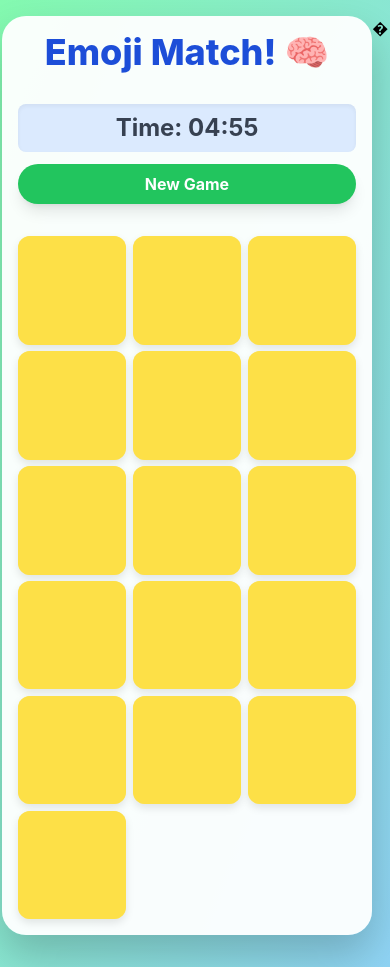
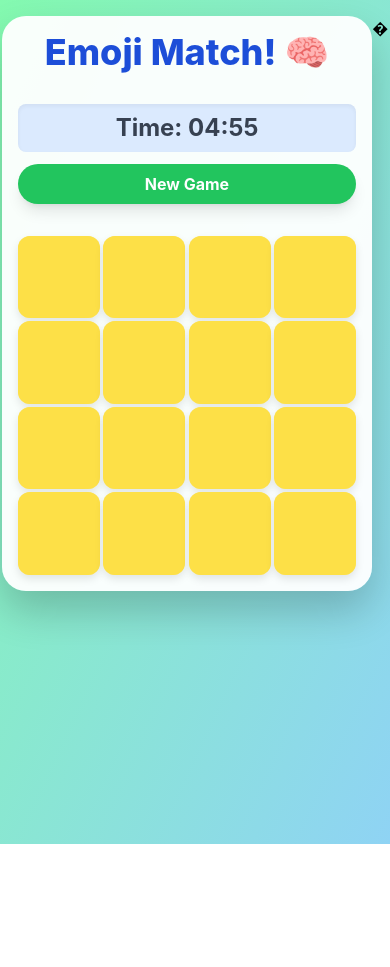
Before and after one commit to neenabatrra/emoji-memory-game, a plain HTML site: page index.html in a window 390 px wide. After the commit the page ends 844 px from the top, so only its background shows below. Drawn offline with nearby package versions, Linux system fonts and the light colour scheme.

Commit message:
Update index.html

```diff
--- a/index.html
+++ b/index.html
@@ -16,7 +16,6 @@
             align-items: flex-start; /* Start content from the top vertically */
             min-height: 100vh; /* Full viewport height */
             margin: 0;
-            /* Removed overflow: hidden to allow scrolling */
             padding-top: 1.5rem; /* Add some initial top padding */
             box-sizing: border-box; /* Include padding in element's total width and height */
         }
@@ -46,13 +45,12 @@
 
         .game-board {
             display: grid;
-            grid-template-columns: repeat(4, 1fr); /* Default 4 columns for larger screens */
+            grid-template-columns: repeat(4, 1fr); /* Always 4 columns */
             grid-template-rows: repeat(4, 1fr); /* 4 rows for 16 cards */
             gap: 0.75rem; /* Gap between cards */
             perspective: 1000px; /* For 3D flip effect */
             width: 100%; /* Always take full width of container */
             aspect-ratio: 1 / 1; /* Keep it square */
-            /* Removed max-width: 500px to prevent cutoff on large screens */
         }
 
         .card {
@@ -132,12 +130,11 @@
                 gap: 1rem;
             }
             .game-board {
-                grid-template-columns: repeat(3, 1fr); /* 3 columns on small screens */
-                grid-template-rows: repeat(auto-fit, 1fr); /* Adapt rows */
-                gap: 0.5rem;
+                grid-template-columns: repeat(4, 1fr); /* Force 4 columns on small screens */
+                gap: 0.3rem; /* Reduced gap to fit cards better */
             }
             .card {
-                font-size: clamp(1.2rem, 10vw, 2.5rem); /* Adjust font size more for small screens */
+                font-size: clamp(1rem, 7vw, 2rem); /* Smaller font for emojis on small screens */
             }
             .game-header {
                 flex-direction: column;
@@ -155,11 +152,11 @@
         /* Further adjustments for very small screens (e.g., old phones) */
         @media (max-width: 400px) {
             .game-board {
-                grid-template-columns: repeat(3, 1fr); /* Stick to 3 columns on very small */
-                gap: 0.4rem;
+                grid-template-columns: repeat(4, 1fr); /* Still 4 columns on very small */
+                gap: 0.2rem; /* Even smaller gap */
             }
             .card {
-                font-size: clamp(1rem, 12vw, 2.2rem); /* Even smaller font */
+                font-size: clamp(0.8rem, 8vw, 1.8rem); /* Even smaller font */
             }
         }
     </style>
@@ -189,8 +186,8 @@
     <script>
         // Array of emojis to be used in the game
         const emojis = [
-            '🎉', '🎈', '🌟', '🌈', '🍦', '🍩', '�', '🤖',
-            '🐶', '🐼', '🍎', '🍊', '🍓', '🥕', '🌻', '🌸'
+            '🎉', '🎈', '🌟', '🌈', '🍦', '🍩', '🚀', '🤖',
+            '🐶', '�', '🍎', '🍊', '🍓', '🥕', '🌻', '🌸'
         ];
 
         let cards = []; // Stores the game cards (HTML elements)
```
